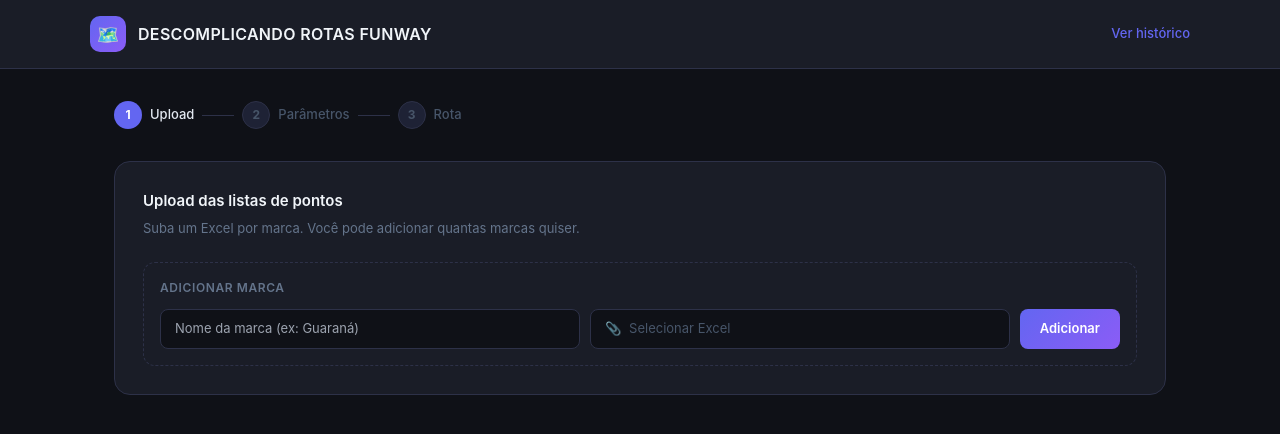
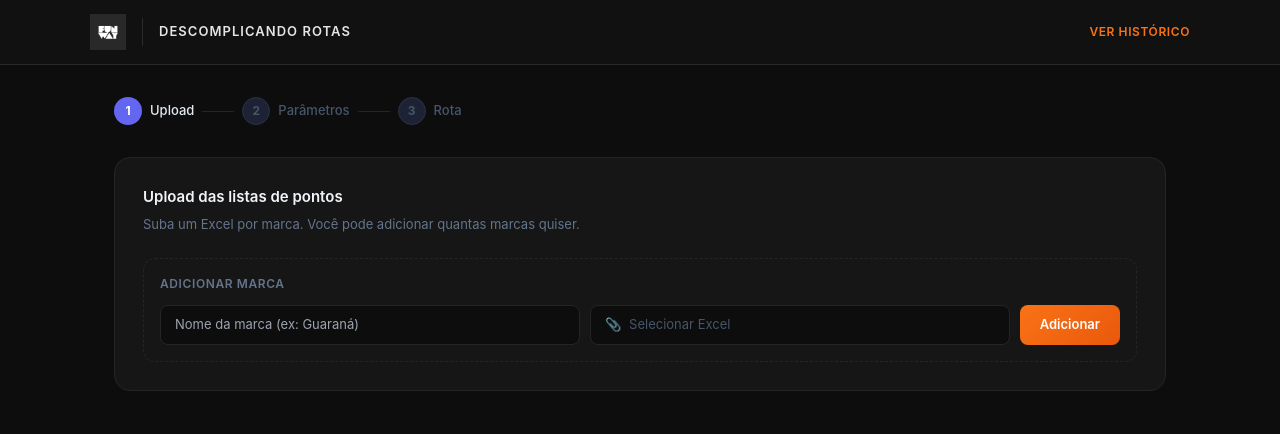
Before and after one commit to 0x-j0tave/rotas-funway, a Next.js app: page / in a window 1280 px wide. Shown: the top 434 px of the page. Built offline with nearby package versions, Linux system fonts and the light colour scheme.

Commit message:
feat: Funway black/orange theme

```diff
--- a/app/page.js
+++ b/app/page.js
@@ -289,19 +289,20 @@ export default function Home() {
   }
 
   return (
-    <div style={{ minHeight: '100vh', backgroundColor: '#0f1117', color: '#e2e8f0' }}>
+    <div style={{ minHeight: '100vh', backgroundColor: '#0d0d0d', color: '#e2e8f0' }}>
       {/* Header */}
-      <div style={{ backgroundColor: '#1a1d27', borderBottom: '1px solid #2d3148', padding: '16px 32px' }}>
+      <div style={{ backgroundColor: '#111111', borderBottom: '1px solid #2a2a2a', padding: '14px 32px' }}>
         <div style={{ maxWidth: '1100px', margin: '0 auto', display: 'flex', alignItems: 'center', justifyContent: 'space-between' }}>
-          <div style={{ display: 'flex', alignItems: 'center', gap: '12px' }}>
-            <div style={{ width: '36px', height: '36px', borderRadius: '10px', background: 'linear-gradient(135deg, #6366f1, #8b5cf6)', display: 'flex', alignItems: 'center', justifyContent: 'center', fontSize: '18px' }}>🗺️</div>
-            <h1 style={{ fontSize: '16px', fontWeight: '600', color: '#f1f5f9', letterSpacing: '0.02em', textTransform: 'uppercase' }}>
-              Descomplicando Rotas Funway
+          <div style={{ display: 'flex', alignItems: 'center', gap: '16px' }}>
+            <img src="/funway-logo.png" alt="Funway" style={{ height: '36px', width: '36px', objectFit: 'contain' }} />
+            <div style={{ width: '1px', height: '28px', backgroundColor: '#2a2a2a' }} />
+            <h1 style={{ fontSize: '13px', fontWeight: '600', color: '#e5e5e5', letterSpacing: '0.08em', textTransform: 'uppercase' }}>
+              Descomplicando Rotas
             </h1>
           </div>
           <button onClick={carregarHistorico}
-            style={{ fontSize: '13px', color: '#6366f1', background: 'none', border: 'none', cursor: 'pointer', fontWeight: '500' }}>
-            Ver histórico
+            style={{ fontSize: '12px', color: '#f97316', background: 'none', border: 'none', cursor: 'pointer', fontWeight: '600', letterSpacing: '0.05em' }}>
+            VER HISTÓRICO
           </button>
         </div>
       </div>
@@ -310,7 +311,7 @@ export default function Home() {
 
         {/* Histórico */}
         {mostrarHistorico && (
-          <div style={{ backgroundColor: '#1a1d27', border: '1px solid #2d3148', borderRadius: '16px', padding: '20px', marginBottom: '24px' }}>
+          <div style={{ backgroundColor: '#161616', border: '1px solid #252525', borderRadius: '16px', padding: '20px', marginBottom: '24px' }}>
             <div style={{ display: 'flex', justifyContent: 'space-between', alignItems: 'center', marginBottom: '16px' }}>
               <h2 style={{ fontSize: '14px', fontWeight: '600', color: '#f1f5f9' }}>Rotas salvas</h2>
               <button onClick={() => setMostrarHistorico(false)} style={{ color: '#64748b', background: 'none', border: 'none', cursor: 'pointer', fontSize: '18px' }}>✕</button>
@@ -320,7 +321,7 @@ export default function Home() {
             ) : (
               <div style={{ display: 'flex', flexDirection: 'column', gap: '8px' }}>
                 {historico.map(r => (
-                  <div key={r.id} style={{ display: 'flex', justifyContent: 'space-between', alignItems: 'center', padding: '12px 16px', backgroundColor: '#0f1117', borderRadius: '10px', border: '1px solid #2d3148' }}>
+                  <div key={r.id} style={{ display: 'flex', justifyContent: 'space-between', alignItems: 'center', padding: '12px 16px', backgroundColor: '#0d0d0d', borderRadius: '10px', border: '1px solid #252525' }}>
                     <div>
                       <p style={{ fontSize: '13px', fontWeight: '500', color: '#e2e8f0' }}>{r.nome}</p>
                       <p style={{ fontSize: '11px', color: '#475569', marginTop: '2px' }}>{r.cidade} · {new Date(r.criado_em).toLocaleDateString('pt-BR')}</p>
@@ -331,7 +332,7 @@ export default function Home() {
                       setCidadeSelecionada(r.cidade)
                       setEtapa(3)
                       setMostrarHistorico(false)
-                    }} style={{ fontSize: '12px', color: '#6366f1', background: 'none', border: 'none', cursor: 'pointer', fontWeight: '500' }}>Abrir →</button>
+                    }} style={{ fontSize: '12px', color: '#f97316', background: 'none', border: 'none', cursor: 'pointer', fontWeight: '500' }}>Abrir →</button>
                   </div>
                 ))}
               </div>
@@ -351,21 +352,21 @@ export default function Home() {
                 border: etapa >= n ? 'none' : '1px solid #2d3148'
               }}>{n}</div>
               <span style={{ fontSize: '13px', fontWeight: '500', color: etapa >= n ? '#e2e8f0' : '#475569' }}>{label}</span>
-              {i < 2 && <div style={{ width: '32px', height: '1px', backgroundColor: '#2d3148' }} />}
+              {i < 2 && <div style={{ width: '32px', height: '1px', backgroundColor: '#252525' }} />}
             </div>
           ))}
         </div>
 
         {/* ETAPA 1 — Upload */}
         {etapa === 1 && (
-          <div style={{ backgroundColor: '#1a1d27', border: '1px solid #2d3148', borderRadius: '16px', padding: '28px' }}>
+          <div style={{ backgroundColor: '#161616', border: '1px solid #252525', borderRadius: '16px', padding: '28px' }}>
             <h2 style={{ fontSize: '15px', fontWeight: '600', color: '#f1f5f9', marginBottom: '6px' }}>Upload das listas de pontos</h2>
             <p style={{ fontSize: '13px', color: '#64748b', marginBottom: '24px' }}>Suba um Excel por marca. Você pode adicionar quantas marcas quiser.</p>
 
             {marcas.map((marca, idx) => (
               <div key={marca.nome} style={{
                 display: 'flex', alignItems: 'center', gap: '12px', padding: '12px 16px',
-                backgroundColor: '#0f1117', borderRadius: '10px', border: '1px solid #2d3148',
+                backgroundColor: '#0d0d0d', borderRadius: '10px', border: '1px solid #252525',
                 marginBottom: '10px'
               }}>
                 <div style={{ width: '8px', height: '8px', borderRadius: '50%', backgroundColor: CORES_MARCAS[idx % CORES_MARCAS.length], flexShrink: 0 }} />
@@ -386,7 +387,7 @@ export default function Home() {
             {marcas.length > 0 && (
               <button onClick={() => setEtapa(2)} style={{
                 marginTop: '24px', width: '100%', padding: '14px',
-                background: 'linear-gradient(135deg, #6366f1, #8b5cf6)',
+                background: 'linear-gradient(135deg, #f97316, #ea580c)',
                 color: 'white', border: 'none', borderRadius: '10px',
                 fontSize: '14px', fontWeight: '600', cursor: 'pointer'
               }}>
@@ -398,7 +399,7 @@ export default function Home() {
 
         {/* ETAPA 2 — Parâmetros */}
         {etapa === 2 && (
-          <div style={{ backgroundColor: '#1a1d27', border: '1px solid #2d3148', borderRadius: '16px', padding: '28px' }}>
+          <div style={{ backgroundColor: '#161616', border: '1px solid #252525', borderRadius: '16px', padding: '28px' }}>
             <h2 style={{ fontSize: '15px', fontWeight: '600', color: '#f1f5f9', marginBottom: '6px' }}>Parâmetros da rota</h2>
             <p style={{ fontSize: '13px', color: '#64748b', marginBottom: '24px' }}>Selecione a cidade e quantos pontos de cada marca e ativo deseja na rota.</p>
 
@@ -406,8 +407,8 @@ export default function Home() {
             <div style={{ marginBottom: '24px' }}>
               <label style={{ display: 'block', fontSize: '12px', fontWeight: '600', color: '#94a3b8', marginBottom: '8px', textTransform: 'uppercase', letterSpacing: '0.05em' }}>Cidade</label>
               <select value={cidadeSelecionada} onChange={e => handleCidade(e.target.value)} style={{
-                width: '100%', padding: '10px 14px', backgroundColor: '#0f1117',
-                border: '1px solid #2d3148', borderRadius: '8px', color: '#e2e8f0',
+                width: '100%', padding: '10px 14px', backgroundColor: '#0d0d0d',
+                border: '1px solid #252525', borderRadius: '8px', color: '#e2e8f0',
                 fontSize: '13px', cursor: 'pointer', outline: 'none'
               }}>
                 <option value="">Selecione uma cidade</option>
@@ -419,7 +420,7 @@ export default function Home() {
             {cidadeSelecionada && ambientesDisponiveis.length > 0 && (
               <div style={{ display: 'flex', flexDirection: 'column', gap: '12px', marginBottom: '24px' }}>
                 {ambientesDisponiveis.map(amb => (
-                  <div key={amb} style={{ backgroundColor: '#0f1117', border: '1px solid #2d3148', borderRadius: '12px', padding: '16px' }}>
+                  <div key={amb} style={{ backgroundColor: '#0d0d0d', border: '1px solid #252525', borderRadius: '12px', padding: '16px' }}>
                     <p style={{ fontSize: '12px', fontWeight: '700', color: '#94a3b8', marginBottom: '12px', textTransform: 'uppercase', letterSpacing: '0.05em' }}>{amb}</p>
                     <div style={{ display: 'flex', flexDirection: 'column', gap: '10px' }}>
                       {marcas.map((marca, idx) => {
@@ -440,7 +441,7 @@ export default function Home() {
                               placeholder="0"
                               style={{
                                 width: '64px', padding: '6px 10px', textAlign: 'center',
-                                backgroundColor: '#1a1d27', border: `1px solid ${selecao[amb]?.[marca.nome] > 0 ? cor : '#2d3148'}`,
+                                backgroundColor: '#161616', border: `1px solid ${selecao[amb]?.[marca.nome] > 0 ? cor : '#252525'}`,
                                 borderRadius: '8px', color: '#e2e8f0', fontSize: '13px',
                                 outline: 'none', fontWeight: '600'
                               }}
@@ -453,10 +454,10 @@ export default function Home() {
                 ))}
 
                 {totalPontos > 0 && (
-                  <div style={{ padding: '12px 16px', backgroundColor: '#1e1b4b', borderRadius: '10px', border: '1px solid #4338ca' }}>
-                    <p style={{ fontSize: '13px', color: '#a5b4fc', fontWeight: '500' }}>
-                      Total estimado: <strong style={{ color: '#818cf8' }}>{totalPontos} ponto{totalPontos > 1 ? 's' : ''}</strong>
-                      <span style={{ color: '#6366f1', marginLeft: '4px' }}>(pode ser menor após deduplicação)</span>
+                  <div style={{ padding: '12px 16px', backgroundColor: '#1c1008', borderRadius: '10px', border: '1px solid #9a3412' }}>
+                    <p style={{ fontSize: '13px', color: '#fb923c', fontWeight: '500' }}>
+                      Total estimado: <strong style={{ color: '#f97316' }}>{totalPontos} ponto{totalPontos > 1 ? 's' : ''}</strong>
+                      <span style={{ color: '#f97316', marginLeft: '4px' }}>(pode ser menor após deduplicação)</span>
                     </p>
                   </div>
                 )}
@@ -466,7 +467,7 @@ export default function Home() {
             <div style={{ display: 'flex', gap: '12px' }}>
               <button onClick={() => setEtapa(1)} style={{
                 flex: 1, padding: '14px', backgroundColor: 'transparent',
-                border: '1px solid #2d3148', borderRadius: '10px', color: '#94a3b8',
+                border: '1px solid #252525', borderRadius: '10px', color: '#94a3b8',
                 fontSize: '14px', fontWeight: '500', cursor: 'pointer'
               }}>← Voltar</button>
               <button onClick={gerarRota} disabled={!cidadeSelecionada || totalPontos === 0 || loading} style={{
@@ -485,7 +486,7 @@ export default function Home() {
         {etapa === 3 && (
           <div style={{ display: 'flex', flexDirection: 'column', gap: '16px' }}>
             {/* Card do mapa */}
-            <div style={{ backgroundColor: '#1a1d27', border: '1px solid #2d3148', borderRadius: '16px', padding: '20px' }}>
+            <div style={{ backgroundColor: '#161616', border: '1px solid #252525', borderRadius: '16px', padding: '20px' }}>
               <div style={{ display: 'flex', alignItems: 'center', justifyContent: 'space-between', marginBottom: '16px' }}>
                 <div>
                   <h2 style={{ fontSize: '15px', fontWeight: '600', color: '#f1f5f9' }}>Rota gerada</h2>
@@ -493,18 +494,18 @@ export default function Home() {
                 </div>
                 <div style={{ display: 'flex', gap: '8px' }}>
                   <button onClick={() => { setEtapa(2); setRotaGerada([]); setRotaSalva(false) }} style={{
-                    padding: '7px 14px', backgroundColor: 'transparent', border: '1px solid #2d3148',
+                    padding: '7px 14px', backgroundColor: 'transparent', border: '1px solid #252525',
                     borderRadius: '8px', color: '#94a3b8', fontSize: '12px', cursor: 'pointer', fontWeight: '500'
                   }}>Ajustar</button>
                   <button onClick={salvarRota} disabled={rotaSalva} style={{
-                    padding: '7px 14px', background: rotaSalva ? '#1e2235' : 'linear-gradient(135deg, #6366f1, #8b5cf6)',
+                    padding: '7px 14px', background: rotaSalva ? '#1a1a1a' : 'linear-gradient(135deg, #f97316, #ea580c)',
                     border: 'none', borderRadius: '8px', color: rotaSalva ? '#475569' : 'white',
                     fontSize: '12px', cursor: rotaSalva ? 'default' : 'pointer', fontWeight: '600'
                   }}>{rotaSalva ? 'Salva ✓' : 'Salvar'}</button>
                 </div>
               </div>
 
-              <div style={{ borderRadius: '12px', overflow: 'hidden', border: '1px solid #2d3148', marginBottom: '16px', height: '460px' }}>
+              <div style={{ borderRadius: '12px', overflow: 'hidden', border: '1px solid #252525', marginBottom: '16px', height: '460px' }}>
                 <Mapa pontos={rotaGerada} />
               </div>
 
@@ -515,21 +516,21 @@ export default function Home() {
                   textAlign: 'center', textDecoration: 'none', display: 'block'
                 }}>🗺️ Abrir no Google Maps</a>
                 <button onClick={exportarCSV} style={{
-                  flex: 1, padding: '12px', backgroundColor: 'transparent', border: '1px solid #2d3148',
+                  flex: 1, padding: '12px', backgroundColor: 'transparent', border: '1px solid #252525',
                   borderRadius: '10px', color: '#94a3b8', fontSize: '13px', fontWeight: '600', cursor: 'pointer'
                 }}>📥 Exportar CSV</button>
               </div>
             </div>
 
             {/* Lista de pontos */}
-            <div style={{ backgroundColor: '#1a1d27', border: '1px solid #2d3148', borderRadius: '16px', padding: '20px' }}>
+            <div style={{ backgroundColor: '#161616', border: '1px solid #252525', borderRadius: '16px', padding: '20px' }}>
               <h3 style={{ fontSize: '13px', fontWeight: '700', color: '#94a3b8', textTransform: 'uppercase', letterSpacing: '0.05em', marginBottom: '16px' }}>Pontos da rota</h3>
               <div style={{ display: 'flex', flexDirection: 'column', gap: '8px' }}>
                 {rotaGerada.map((p, i) => (
-                  <div key={i} style={{ display: 'flex', gap: '12px', alignItems: 'flex-start', padding: '12px 14px', backgroundColor: '#0f1117', borderRadius: '10px', border: '1px solid #2d3148' }}>
+                  <div key={i} style={{ display: 'flex', gap: '12px', alignItems: 'flex-start', padding: '12px 14px', backgroundColor: '#0d0d0d', borderRadius: '10px', border: '1px solid #252525' }}>
                     <div style={{
                       width: '24px', height: '24px', borderRadius: '50%',
-                      background: 'linear-gradient(135deg, #6366f1, #8b5cf6)',
+                      background: 'linear-gradient(135deg, #f97316, #ea580c)',
                       color: 'white', fontSize: '11px', fontWeight: '700',
                       display: 'flex', alignItems: 'center', justifyContent: 'center', flexShrink: 0
                     }}>{i + 1}</div>
@@ -537,7 +538,7 @@ export default function Home() {
                       <p style={{ fontSize: '13px', fontWeight: '600', color: '#e2e8f0', whiteSpace: 'nowrap', overflow: 'hidden', textOverflow: 'ellipsis' }}>{p.nome_ponto || p.endereco}</p>
                       <p style={{ fontSize: '11px', color: '#475569', marginTop: '2px', whiteSpace: 'nowrap', overflow: 'hidden', textOverflow: 'ellipsis' }}>{p.endereco}</p>
                       <div style={{ display: 'flex', gap: '6px', marginTop: '6px', flexWrap: 'wrap', alignItems: 'center' }}>
-                        <span style={{ fontSize: '11px', backgroundColor: '#1e1b4b', color: '#a5b4fc', padding: '2px 8px', borderRadius: '20px', fontWeight: '500' }}>{p.ambiente}</span>
+                        <span style={{ fontSize: '11px', backgroundColor: '#1c1008', color: '#fb923c', padding: '2px 8px', borderRadius: '20px', fontWeight: '500' }}>{p.ambiente}</span>
                         {p.marcas?.map((m) => (
                           <span key={m} style={{
                             fontSize: '11px', padding: '2px 8px', borderRadius: '20px', fontWeight: '500',
@@ -547,9 +548,9 @@ export default function Home() {
                         ))}
                         <span style={{
                           fontSize: '11px', padding: '2px 8px', borderRadius: '20px', fontWeight: '700',
-                          backgroundColor: p.marcas?.length === marcas.length ? '#052e16' : p.marcas?.length > 1 ? '#1c1917' : '#0f172a',
-                          color: p.marcas?.length === marcas.length ? '#4ade80' : p.marcas?.length > 1 ? '#fb923c' : '#64748b',
-                          border: `1px solid ${p.marcas?.length === marcas.length ? '#166534' : p.marcas?.length > 1 ? '#92400e' : '#1e293b'}`
+                          backgroundColor: p.marcas?.length === marcas.length ? '#1c0a00' : p.marcas?.length > 1 ? '#1c1007' : '#111',
+                          color: p.marcas?.length === marcas.length ? '#f97316' : p.marcas?.length > 1 ? '#fb923c' : '#404040',
+                          border: `1px solid ${p.marcas?.length === marcas.length ? '#9a3412' : p.marcas?.length > 1 ? '#78350f' : '#252525'}`
                         }}>
                           {p.marcas?.length}/{marcas.length} marcas
                         </span>
@@ -583,18 +584,18 @@ function AddMarca({ onAdd }) {
   }
 
   return (
-    <div style={{ border: '1px dashed #2d3148', borderRadius: '12px', padding: '16px', marginTop: '4px' }}>
+    <div style={{ border: '1px dashed #252525', borderRadius: '12px', padding: '16px', marginTop: '4px' }}>
       <p style={{ fontSize: '12px', fontWeight: '600', color: '#64748b', marginBottom: '12px', textTransform: 'uppercase', letterSpacing: '0.05em' }}>Adicionar marca</p>
       <div style={{ display: 'flex', gap: '10px', flexWrap: 'wrap' }}>
         <input type="text" placeholder="Nome da marca (ex: Guaraná)" value={nome} onChange={e => setNome(e.target.value)}
           style={{
-            flex: 1, minWidth: '160px', padding: '9px 14px', backgroundColor: '#0f1117',
-            border: '1px solid #2d3148', borderRadius: '8px', color: '#e2e8f0',
+            flex: 1, minWidth: '160px', padding: '9px 14px', backgroundColor: '#0d0d0d',
+            border: '1px solid #252525', borderRadius: '8px', color: '#e2e8f0',
             fontSize: '13px', outline: 'none'
           }} />
         <label style={{
           flex: 1, minWidth: '160px', cursor: 'pointer', padding: '9px 14px',
-          backgroundColor: '#0f1117', border: '1px solid #2d3148', borderRadius: '8px',
+          backgroundColor: '#0d0d0d', border: '1px solid #252525', borderRadius: '8px',
           color: file ? '#a5b4fc' : '#475569', fontSize: '13px', display: 'flex', alignItems: 'center', gap: '8px'
         }}>
           <span>📎</span>
@@ -602,7 +603,7 @@ function AddMarca({ onAdd }) {
           <input type="file" accept=".xlsx,.xls,.csv" style={{ display: 'none' }} onChange={e => setFile(e.target.files[0])} />
         </label>
         <button onClick={handleSubmit} style={{
-          padding: '9px 20px', background: 'linear-gradient(135deg, #6366f1, #8b5cf6)',
+          padding: '9px 20px', background: 'linear-gradient(135deg, #f97316, #ea580c)',
           border: 'none', borderRadius: '8px', color: 'white', fontSize: '13px',
           fontWeight: '600', cursor: 'pointer'
         }}>Adicionar</button>
```
